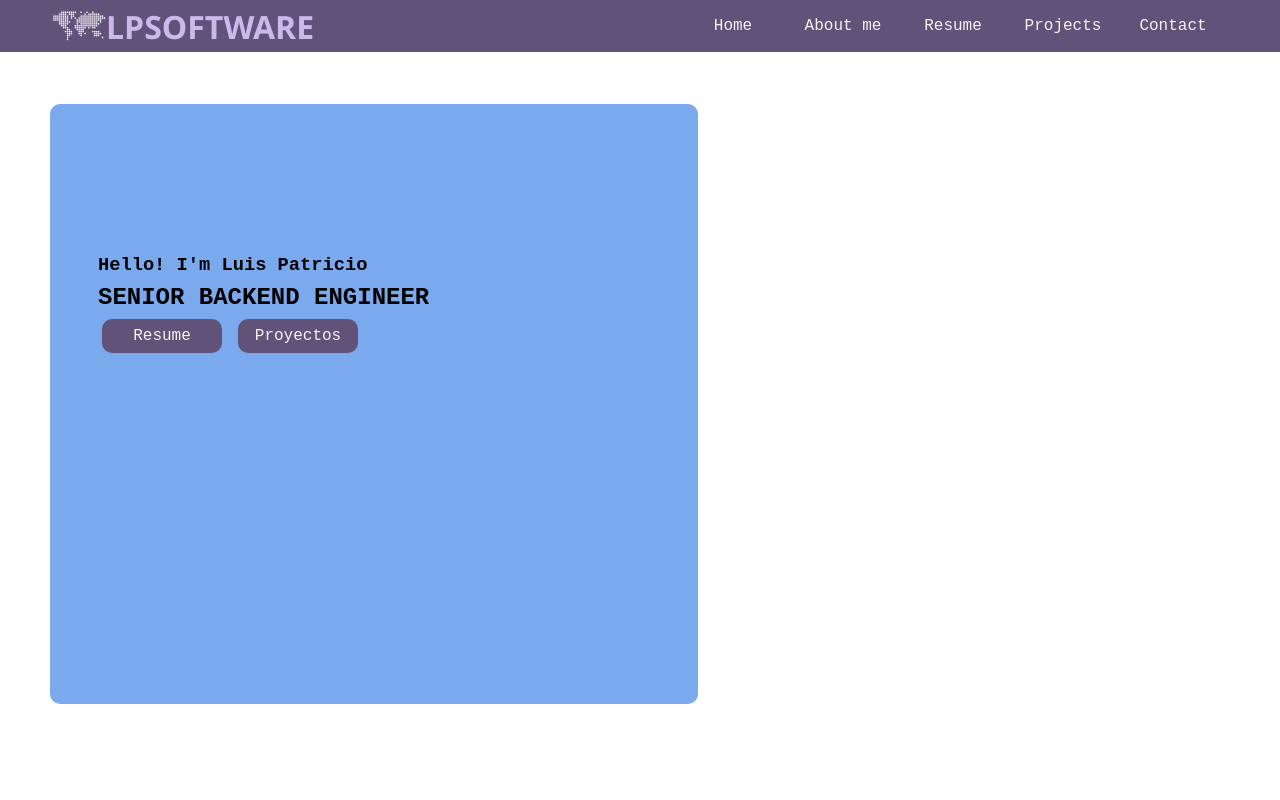
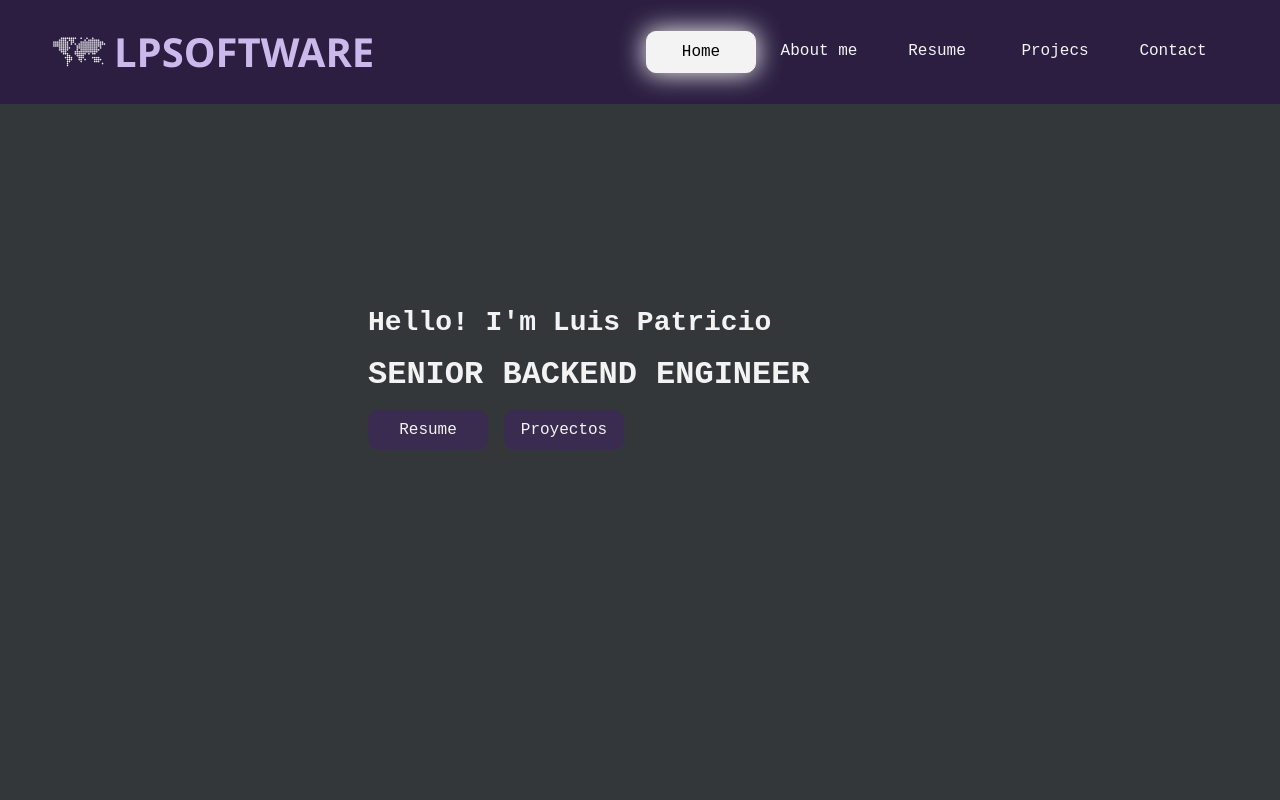
Before and after one commit to Lintu33/3-entrega-Silvana-Aguilera, a plain HTML site: page index.html in a window 1280 px wide. Shown: the top 800 px of the page. Drawn offline with nearby package versions, Linux system fonts and the light colour scheme.

Commit message:
header modificado en todas las pages

```diff
--- a/css/style.css
+++ b/css/style.css
@@ -10,124 +10,87 @@
 
 h2,h3{
     font-weight: bold;
-
 }
 /*Header*/
-header{
-    background-color: #605278;
-    width: 100%;
-    height: 52px;
-    position: fixed;
-    z-index: 1;
+/*Nav bar*/
+.container-fluid{
+    background-color: #2b1e41;
     padding: 0px 52px;
-    display: flex;
-    justify-content: space-between;
-    align-items: center;
-
+    height: 104px;
+}
+.container-fluid img{
+    padding-right: 8px;
 }
 
-header div{
-    display: flex;
-    align-items: center;
-
-
+.collapse{
+    justify-content: end;
 }
-div .logotexto{
-    text-align: center;
-    align-items: center;
-
+.navbar{
+    padding: 0px;
 }
-/*Header h1 palabra lpsodtware color y fuente*/
-header div div{
-    text-align: center;
-    align-items: center;
-}
-header div div h1{
+/*marca*/
+.navbar-brand{
     color: #cbb9eb;
     font-family: 'Segoe UI', Tahoma, Geneva, Verdana, sans-serif;
     font-weight: bold;
-    font-size: 2em;
-    margin-block-start: 0.67em;
-    margin-block-end: 0.67em;
+    font-size: 40px;
 }
-
-header div div img{
-    width: 54px;
-    height: 30px;
+.nav-link{
+    width: 110px;
+    text-align: center;
 
 }
-/*Nav bar sin vineta*/
-header nav ul{
-    list-style-type: none;
-    display: flex;
-    margin-bottom: 0px;
+/*Botones Nav bar*/
+.navbar-nav a{
+    color: #f3f3f3;
+    margin-left: 8px;
 }
-header nav ul li{
-    width: 110px;
-    text-align: center;
-    align-items: center;
-    justify-content: center;
-
-}
-/*BotoneNav bar sin subrayado y en color blanco*/
-header nav ul li a{
-    text-decoration: none;
-    color: #f3f3f3;
-    align-items: center;
-}
-header nav ul li:hover{
+.navbar-nav a:hover{
     color: #f3f3f3;
     border-radius: 10px;
     border: 2px solid #f3f3f3;
-    align-items: center;
 
 }
+.active, navbar-nav a:hover{
+    background-color: #f3f3f3;
+    color: #f3f3f3;
+    border-radius: 10px;
+    border: 1px solid #f3f3f3;
+    box-shadow: 0 0 26px 1px #f3f3f3;
+}
+.navbar-toggler{
+    background-color: #f3f3f3;
+}
+
 /*FIN HEADER*/
 
 /*INICIO BODY*/
-
+.pag1{
+    background-color: #34373a;
+}
 /*INICIO MAIN PAG 1*/
-main section{
+/*contenedor de textos y botones*/
+.saludoydibujo{
+    margin-top: 52px;
+    display: flex;
     flex-wrap: wrap;
+    justify-content: space-evenly;
 }
-
-/*contenedor de textos y botones*/
 .cajasaludo{
     width: 648px;
     height: 600px;
-    margin-top: 104px;
-    background-color: #7aaaed;
+    /* background-color: #7aaaed;  */
     border-radius: 10px;
-    margin-right: 52px;
+    margin-bottom: 52px;
     padding-top: 150px;
 }
-
-
-/*dibujo y futura foto a la derecha*/
-.dibujo{
-    width: 648px;
-    height: 600px;
-    margin-top: 104px;
-}
-
-/*subtitulos*/
-
 /*subtitulo hello*/
 .titulohello,
 .parrafohello{
-    padding-left: 48px;
+    padding-left: 52px;
     padding-bottom: 8px;
-    color: black;
+    color:#f3f3f3;
 }
-
-
-/*Cajas link de resume y proyecto y dibujos*/
-.saludoydibujo{
-    display: flex;
-    flex-wrap: wrap;
-    margin-left: 50px;
-}
-
 /*botones resume y proyectos*/
 .botones{
     display: flex;
@@ -142,19 +105,19 @@ main section{
 }
 
 /* texto botones resume y proyectos*/
-main section div div a{
+.botoncajasaludo a{
     width: 100%;
     border-radius: 10px;
-    background-color: #605278;
+    background-color:#392c50;
     color: #f3f3f3;
     text-decoration: none;
     padding: 8px 16px;
 
 }
 main section div div a:hover{
-    background-color: transparent;
-    border: 2px solid #605278;
-    color: #605278;
+    background-color:#f3f3f3;
+    border: 2px solid #392c50;
+    color: #392c50;
 }
 
 
@@ -471,31 +434,10 @@ footer section{
 
 /*RESPONSVE*/
 @media (max-width: 480px){
-    header{
-        width: 480px;
+    /*PAG 1 "HOME"*/
+    .navbar-brand{
+        font-size: 28px;
     }
-    header div div img{
-        width: 21px;
-        height: 15px;
-    }
-
-    header div div h1{
-        font-size: 11px;
-        padding-left: 4px;
-
-    }
-
-    header nav ul li{
-        width: 54px;
-        font-size: 10px;
-
-    }
-
-    header nav ul li a{
-        font-size: 10px;
-    }
-
-    /*PAG 1 "HOME"*/
     .cajasaludo{
         width: 344px;
         height: 318px;
--- a/index.html
+++ b/index.html
@@ -4,61 +4,52 @@
 <head>
     <meta charset="UTF-8">
     <meta name="viewport" content="width=device-width, initial-scale=1.0">
-
+    <title>LP ⎟ Software</title>
+    <!--BOOTSTRAP-->
+    <link href="https://cdn.jsdelivr.net/npm/bootstrap@5.3.2/dist/css/bootstrap.min.css" rel="stylesheet"
+        integrity="sha384-T3c6CoIi6uLrA9TneNEoa7RxnatzjcDSCmG1MXxSR1GAsXEV/Dwwykc2MPK8M2HN" crossorigin="anonymous">
+    <script src="https://cdn.jsdelivr.net/npm/bootstrap@5.3.2/dist/js/bootstrap.bundle.min.js"
+        integrity="sha384-C6RzsynM9kWDrMNeT87bh95OGNyZPhcTNXj1NW7RuBCsyN/o0jlpcV8Qyq46cDfL"
+        crossorigin="anonymous"></script>
     <!--Link para trabajar CSS-->
-    <link rel="stylesheet" href="./css/style.css">
-
+    <link rel="stylesheet" href="../css/style.css">
     <!--icono para el navegador-->
-    <link rel="shortcut icon" href="./img/lightbrown_developer_alt_folder_12292.ico">
-
-    <!--Titulo del sitio que es el nombre de la empresa-->
-    <title>LP ⎟ Software</title>
-
+    <link rel="shortcut icon" href="../img/lightbrown_developer_alt_folder_12292.ico">
 </head>
-
-<body>
+<body class="pag1">
     <!--Cabecera-->
     <header>
-        <div>
-            <div>
-                <img src="../img/icono LP ligth.png" alt="logo de un mapa">
+        <nav class="navbar navbar-expand-lg bg-body-tertiary">
+            <div class="container-fluid">
+                    <img src="../img/icono LP ligth.png" alt="logo de un mapa">
+                    <a class="navbar-brand" href="#">LPSOFTWARE</a>
+                <button class="navbar-toggler" type="button" data-bs-toggle="collapse"
+                    data-bs-target="#navbarNavAltMarkup" aria-controls="navbarNavAltMarkup" aria-expanded="false"
+                    aria-label="Toggle navigation">
+                    <span class="navbar-toggler-icon"></span>
+                </button>
+                <div class="collapse navbar-collapse" id="navbarNavAltMarkup">
+                    <div class="navbar-nav">
+                        <a class="nav-link active" aria-current="page" href="index.html">Home</a>
+                        <a class="nav-link" href="./pages/Aboutme.html">About me</a>
+                        <a class="nav-link" href="./pages/Resume.html">Resume</a>
+                        <a class="nav-link" href="./pages/Projects.html">Projecs</a>
+                        <a class="nav-link" href="./pages/Contact.html">Contact</a>
+                    </div>
+                </div>
             </div>
-            <div>
-                <h1>LPSOFTWARE</h1>
-            </div>
-        </div>
-        <nav>
-            <ul>
-                <li>
-                    <a href="index.html">Home</a>
-                </li>
-                <li>
-                    <a href="../pages/Aboutme.html">About me</a>
-                </li>
-                <li>
-                    <a href="../pages/Resume.html">Resume</a>
-                </li>
-                <li>
-                    <a href="../pages/Projects.html">Projects</a>
-                </li>
-                <li>
-                    <a href="../pages/Contact.html">Contact</a>
-                </li>
-            </ul>
         </nav>
-
     </header>
-
     <!--INICIO MAIN-->
-    <!--bloque izquierdo-->
-    <!--Seccion para link de resume y proyectos-->
     <main>
-        <section>
+        <!--bloque izquierdo-->
+        <!--Seccion para link de resume y proyectos-->
+        <section class="fondo">
             <div class="saludoydibujo">
                 <div class="cajasaludo">
                     <div>
-                        <h3 class="titulohello" >Hello! I'm Luis Patricio</h3>
-                        <h2 class="parrafohello" >SENIOR BACKEND ENGINEER</h2>
+                        <h3 class="titulohello">Hello! I'm Luis Patricio</h3>
+                        <h2 class="parrafohello">SENIOR BACKEND ENGINEER</h2>
                     </div>
                     <div class="botones">
                         <div class="botoncajasaludo">
@@ -69,16 +60,14 @@
                         </div>
                     </div>
                 </div>
+                   <!--Seccion cualidades del desarrollador (con imagen)-->
                 <div class="dibujo">
                     <img src="../img/imagen programador.png" alt="dibujo aludiendo al desarrollador">
                 </div>
             </div>
 
         </section>
-
-            <!--Seccion cualidades del desarrollador (con imagen)-->
-
-        <!--Seccion cualidades del desarrollador (con texto e icono)-->
+        <!--Seccion cualidades en cajas-->
         <section>
             <div class="cajascualidades">
                 <div class="cualidades">
@@ -108,4 +97,5 @@
     <!--FIN FOOTER-->
 
 </body>
+
 </html>
```
Also changed, not shown: pages/Aboutme.html (+27 -27 lines), pages/Contact.html (+18 -26 lines), pages/Projects.html (+18 -25 lines), pages/Resume.html (+27 -27 lines).
